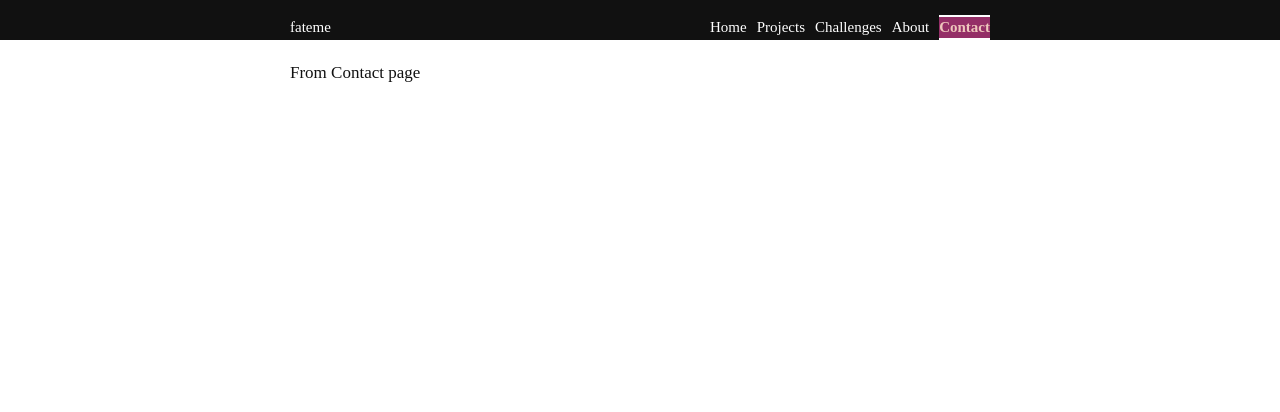
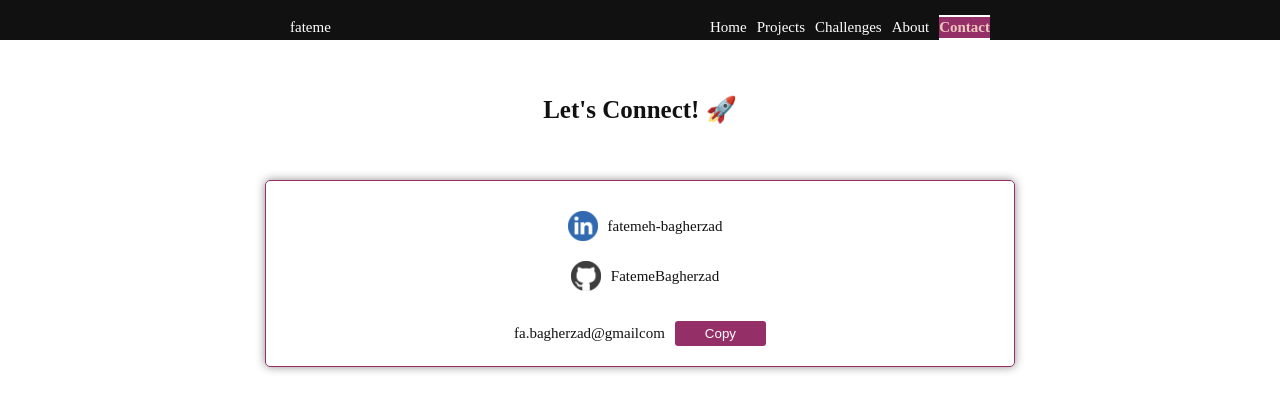
Before and after one commit to FatemeBagherzad/portfolio, a React (Vite) app: page /contact in a window 1280 px wide. Shown: the top 412 px of the page. Built offline with nearby package versions, Linux system fonts and the light colour scheme; a web font is replaced by a local one.

Commit message:
contact page

```diff
--- a/src/pages/Contact/Contact.css
+++ b/src/pages/Contact/Contact.css
@@ -130,3 +130,39 @@ p {
   border-radius: 0.3rem;
   cursor: pointer;
 }
+
+.contact {
+  display: flex;
+  flex-direction: column;
+  justify-content: center;
+  align-items: center;
+  padding: 3rem 0;
+  gap: 5rem;
+  width: 100%;
+}
+.contact__links {
+  width: 100%;
+  display: flex;
+  flex-direction: column;
+  justify-content: center;
+  align-items: center;
+  padding: 2rem 0;
+  border: 1px solid #942f67;
+  border-radius: 0.5rem;
+  box-shadow: 0 0 10px 0.1px #8e8e8e;
+}
+.contact__link {
+  display: flex;
+  align-items: center;
+}
+.contact__link-icon {
+  width: 5rem;
+  cursor: pointer;
+  padding: 1rem 1rem 1rem 1rem;
+}
+.contact__email {
+  display: flex;
+  align-items: center;
+  gap: 1rem;
+  margin-top: 2rem;
+}
--- a/src/pages/Contact/Contact.jsx
+++ b/src/pages/Contact/Contact.jsx
@@ -1,7 +1,51 @@
+import linkedinIcn from '../../assets/icons/linkedin-icon.png';
+import githubIcn from '../../assets/icons/github-icon.png';
+import './Contact.scss';
+
 const Contact = () => {
+  const email = 'fa.bagherzad@gmailcom';
+
+  const copyEmailToClipboard = () => {
+    navigator.clipboard.writeText(email);
+    alert('Email copied to clipboard!');
+  };
   return (
-    <div className="container">
-      <p>From Contact page</p>
+    <div className="contact container">
+      <h2>Let's Connect! 🚀</h2>
+      <div className="contact__links">
+        <a
+          href="https://www.linkedin.com/in/fatemeh-bagherzad/"
+          target="_blank"
+          className="contact__link"
+        >
+          <img
+            src={linkedinIcn}
+            alt="linkedin icon"
+            className="contact__link-icon"
+          />{' '}
+          fatemeh-bagherzad
+        </a>
+
+        <a
+          href="https://github.com/FatemeBagherzad"
+          target="_blank"
+          className="contact__link"
+        >
+          <img
+            src={githubIcn}
+            alt="github icon"
+            className="contact__link-icon"
+          />
+          FatemeBagherzad
+        </a>
+
+        <div className="contact__email">
+          <span>{email}</span>
+          <button className="btn" onClick={copyEmailToClipboard}>
+            Copy
+          </button>
+        </div>
+      </div>
     </div>
   );
 };
--- a/src/pages/Contact/Contact.scss
+++ b/src/pages/Contact/Contact.scss
@@ -2,3 +2,40 @@
 @use '../../styles/partials/variables' as *;
 @use '../../styles/partials/mixins' as *;
 @use '../../styles/partials/global' as *;
+
+.contact {
+  display: flex;
+  flex-direction: column;
+  justify-content: center;
+  align-items: center;
+  padding: 3rem 0;
+  gap: 5rem;
+  width: 100%;
+
+  &__links {
+    width: 100%;
+    display: flex;
+    flex-direction: column;
+    justify-content: center;
+    align-items: center;
+    padding: 2rem 0;
+    border: 1px solid $color2;
+    border-radius: 0.5rem;
+    box-shadow: 0 0 10px 0.1px #8e8e8e;
+  }
+  &__link {
+    display: flex;
+    align-items: center;
+  }
+  &__link-icon {
+    width: 5rem;
+    cursor: pointer;
+    padding: 1rem 1rem 1rem 1rem;
+  }
+  &__email {
+    display: flex;
+    align-items: center;
+    gap: 1rem;
+    margin-top: 2rem;
+  }
+}
```
